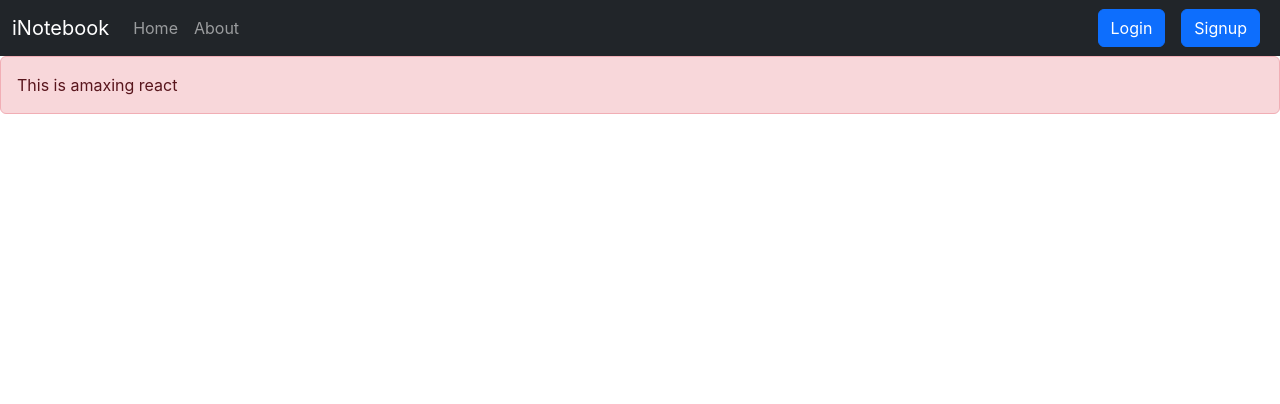
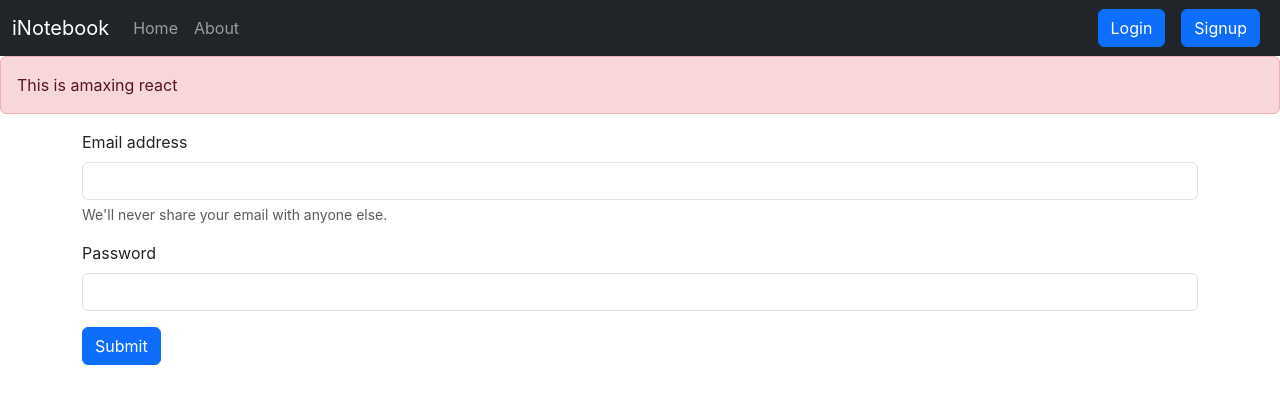
Before and after one commit to Rohithmittu/inotebook, a React (Create React App) app: page /login in a window 1280 px wide. Shown: the top 404 px of the page. Built offline with nearby package versions, Linux system fonts and the light colour scheme.

Commit message:
login component is added

```diff
--- a/src/App.js
+++ b/src/App.js
@@ -5,6 +5,8 @@
 import Home from "./components/Home";
 import About from "./components/About";
 import Alert from "./components/Alert";
+import Signup from "./components/Signup";
+import Login from "./components/Login";
 
 function App() {
   return (
@@ -17,6 +19,8 @@
             <Routes>
               <Route exact path='/' element={<Home />} />
               <Route exact path='/about' element={<About />} />
+              <Route exact path='/login' element={<Login/>} />
+              <Route exact path='/signup' element={<Signup />} />
             </Routes>
           </div>
         </Router>
--- /dev/null
+++ b/src/components/Login.js
@@ -0,0 +1,82 @@
+import React,{useState} from "react";
+import { useNavigate } from "react-router-dom";
+
+// import { unstable_HistoryRouter } from "react-router-dom";
+
+const Login = (props) => {
+  const [credentials, setCredentials] = useState({email:"",password:""})
+  // let history = unstable_HistoryRouter();
+  let navigate = useNavigate()
+
+  const handleSubmit = async e => {
+    e.preventDefault();
+    const response = await fetch("http://localhost:5000/api/auth/login", {
+      method: "POST",
+      headers: {
+        "Content-Type": "application/json",
+        },
+        body: JSON.stringify({email:credentials.email,password:credentials.password })
+    });
+    const json = await response.json();
+    console.log(json)
+    if (json.success) {
+      // save the auth token and redirect
+      localStorage.setItem('token', json.authtoken);
+      // history.push("/");
+      navigate("/")
+
+    }else{
+      alert("invalid credentials");
+    }
+  };
+
+  const onChange = e => {
+    setCredentials({ ...credentials, [e.target.name]: e.target.value });
+  };
+
+  return (
+    <div>
+      <form onSubmit={handleSubmit}>
+        <div className='mb-3'>
+          <label htmlFor='email' className='form-label'>
+            Email address
+          </label>
+          <input
+            type='email'
+            className='form-control'
+            onChange={onChange}
+            id='email'
+            name='email'
+            aria-describedby='emailHelp'
+            value={credentials.email}
+          />
+          <div id='emailHelp' className='form-text'>
+            We'll never share your email with anyone else.
+          </div>
+        </div>
+        <div className='mb-3'>
+          <label htmlFor='password' className='form-label'>
+            Password
+          </label>
+          <input
+            type='password'
+            className='form-control'
+            name='password'
+            id='password'
+            onChange={onChange}
+            value={credentials.password}
+          />
+        </div>
+
+        <button
+          type='submit'
+          className='btn btn-primary'
+          >
+          Submit
+        </button>
+      </form>
+    </div>
+  );
+};
+
+export default Login;
--- a/src/components/Navbar.js
+++ b/src/components/Navbar.js
@@ -37,8 +37,8 @@
           </ul>
           <form className='d-flex' role='search'>
 
-          <Link class="btn btn-primary mx-2" to="/login" role="button">Login</Link>
-          <Link class="btn btn-primary mx-2" to="/signup" role="button">Signup</Link>
+          <Link className="btn btn-primary mx-2" to="/login" role="button">Login</Link>
+          <Link className="btn btn-primary mx-2" to="/signup" role="button">Signup</Link>
           </form>
         </div>
       </div>
--- /dev/null
+++ b/src/components/Signup.js
@@ -0,0 +1,12 @@
+import React from 'react'
+
+const Signup = () => {
+  return (
+    <div>
+        <h1>I am Signup</h1>
+
+    </div>
+  )
+}
+
+export default Signup
```
Also changed, not shown: 1 other file (tests, documents, lock files or other folders).
